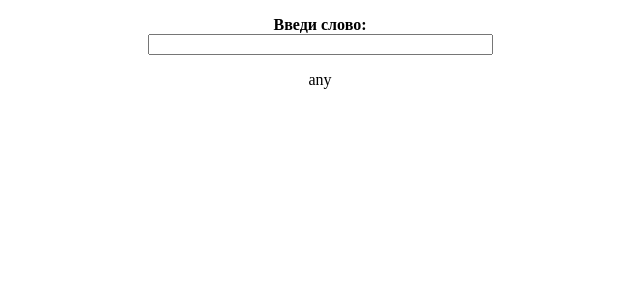
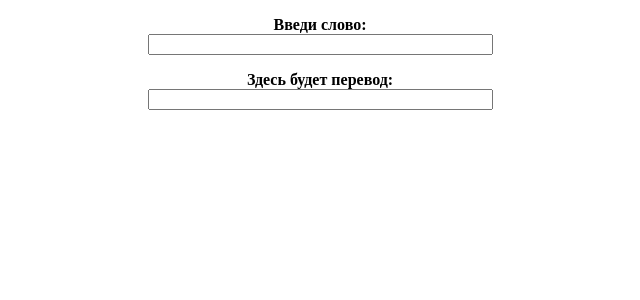
Before and after one commit to puchochek/wwords, an Angular app: page / in a window 1280 px wide. Shown: the top 300 px of the page, without its empty margins (320-960 px from the left). Built offline with nearby package versions, Linux system fonts and the light colour scheme.

Commit message:
Add frames

```diff
--- a/src/app/app.component.html
+++ b/src/app/app.component.html
@@ -3,5 +3,9 @@
   <p><b>Введи слово:</b><br>
   <input (keyup)="onKey($event)" type="text" size="40">
  </p>
- {{ translate }}
+ <p><b>Здесь будет перевод:</b><br>
+
+  <input value="{{ translate }}" type="text" size="40">
+ </p>
+
 </div>
--- a/src/app/app.component.ts
+++ b/src/app/app.component.ts
@@ -11,7 +11,7 @@ import { HttpHeaders } from '@angular/common/http';
 export class AppComponent {
   wwordsServer = 'https://wwords-server.herokuapp.com/translate?word=';
   // wwordsServer = 'http://localhost:3000/translate?word=';
-  translate = 'any';
+  translate = '';
   constructor(private httpClient: HttpClient){}
   onKey(event: any) { // without type info
     this.httpClient.get(this.wwordsServer + event.target.value, {
```
